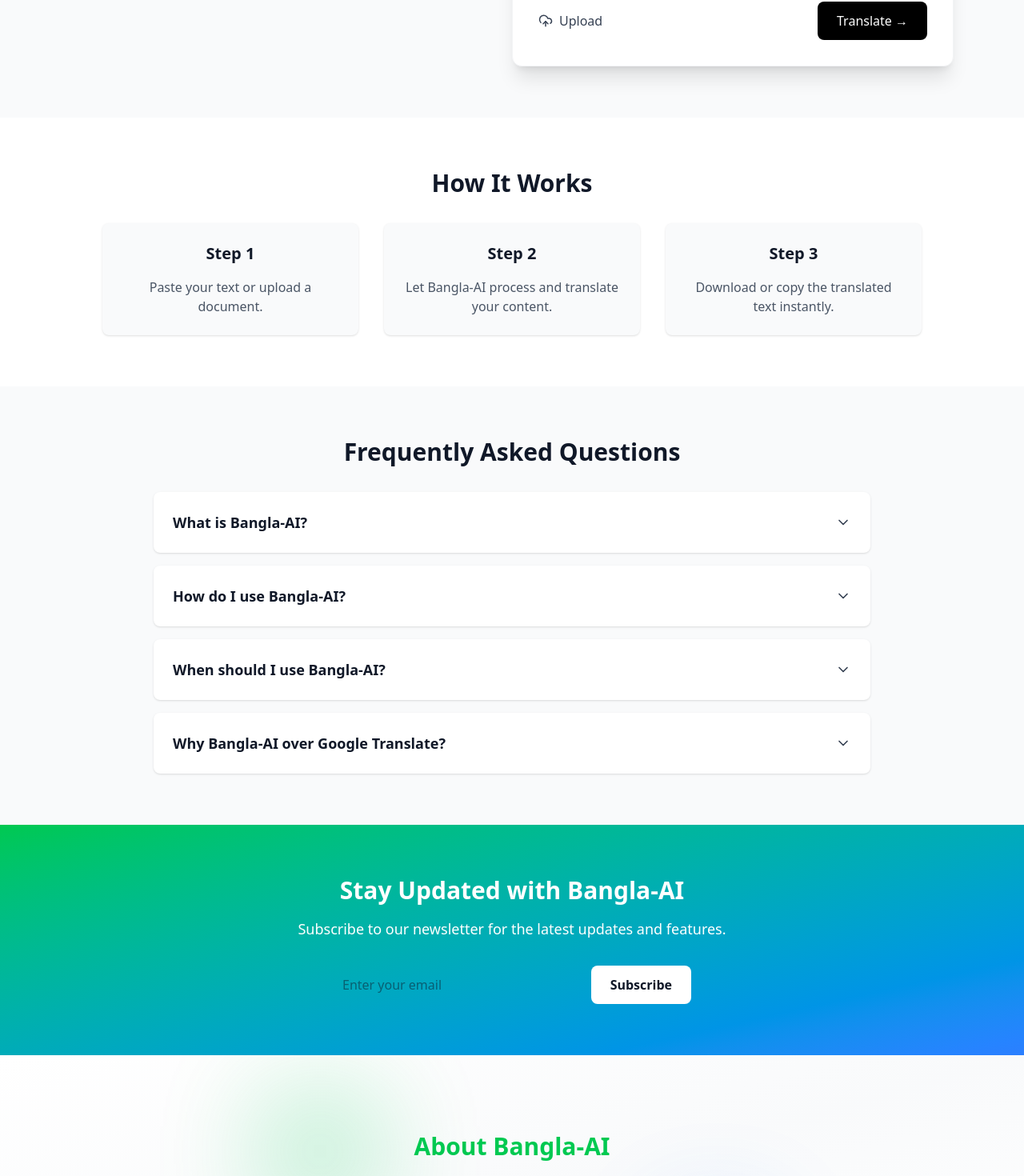
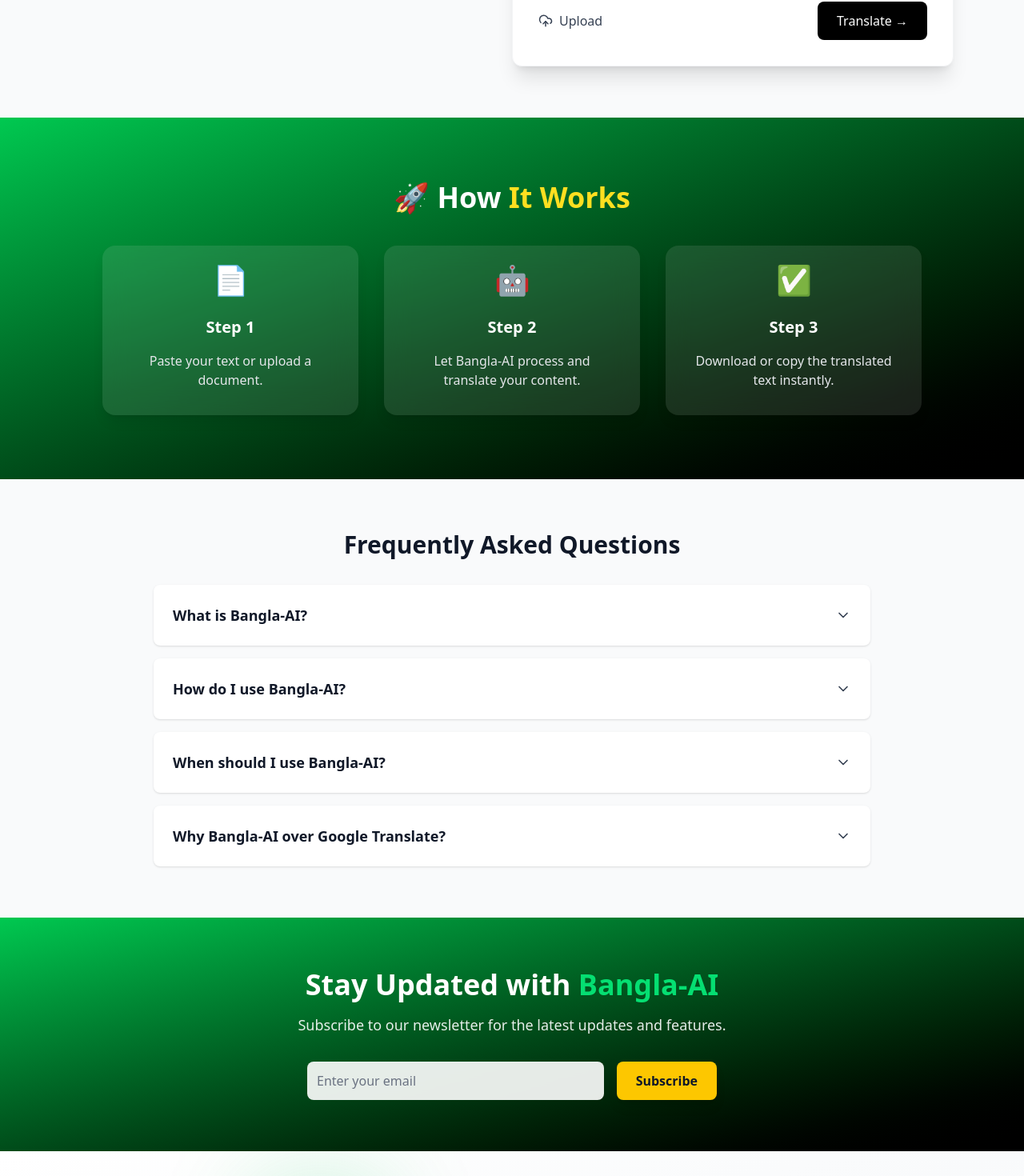
Before and after one commit to jualam/Bangla-AI, a React (Vite) app in the folder bangla-ai-frontend/: page / in a window 1280 px wide. Shown: the part 460-1930 px from the top of the page at 80% size. Built offline with nearby package versions, Linux system fonts and the light colour scheme.

Commit message:
Upload Pdf Fixed

```diff
--- a/bangla-ai-frontend/package.json
+++ b/bangla-ai-frontend/package.json
@@ -16,6 +16,7 @@
     "daisyui": "^4.12.23",
     "framer-motion": "^12.4.0",
     "lucide-react": "^0.474.0",
+    "pdfjs-dist": "^4.10.38",
     "postcss": "^8.5.1",
     "react": "^19.0.0",
     "react-dom": "^19.0.0",
--- a/bangla-ai-frontend/src/Pages/LandingPage/LandingPage.jsx
+++ b/bangla-ai-frontend/src/Pages/LandingPage/LandingPage.jsx
@@ -91,26 +91,50 @@
       </div>
 
       {/* How It Works Section */}
-      <div className="bg-white py-16 px-6 md:px-16 lg:px-32 text-center">
-        <h2 className="text-2xl md:text-3xl font-extrabold text-gray-900 mb-8">
-          How It Works
+      <div className="bg-gradient-to-br from-green-500 to-black py-20 px-6 md:px-16 lg:px-32 text-center text-white">
+        <h2 className="text-3xl md:text-4xl font-bold mb-10">
+          🚀 How <span className="text-yellow-300">It Works</span>
         </h2>
         <div className="grid grid-cols-1 md:grid-cols-3 gap-8 max-w-6xl mx-auto">
-          <div className="bg-gray-50 p-6 rounded-lg shadow-sm">
-            <h3 className="text-xl font-semibold text-gray-900">Step 1</h3>
-            <p className="mt-4 text-gray-600">
+          {/* Step 1 */}
+          <div
+            className="bg-white/10 backdrop-blur-lg p-8 rounded-2xl shadow-lg
+                  transform hover:scale-105 hover:border-2 hover:border-blue-400
+                  transition-all duration-500 ease-in-out"
+          >
+            <div className="text-4xl text-blue-400 mb-4 animate-bounce">📄</div>
+            <h3 className="text-xl font-semibold text-white">Step 1</h3>
+            <p className="mt-4 text-gray-200">
               Paste your text or upload a document.
             </p>
           </div>
-          <div className="bg-gray-50 p-6 rounded-lg shadow-sm">
-            <h3 className="text-xl font-semibold text-gray-900">Step 2</h3>
-            <p className="mt-4 text-gray-600">
+
+          {/* Step 2 */}
+          <div
+            className="bg-white/10 backdrop-blur-lg p-8 rounded-2xl shadow-lg
+                  transform hover:scale-105 hover:border-2 hover:border-green-400
+                  transition-all duration-500 ease-in-out"
+          >
+            <div className="text-4xl text-green-400 mb-4 animate-bounce">
+              🤖
+            </div>
+            <h3 className="text-xl font-semibold text-white">Step 2</h3>
+            <p className="mt-4 text-gray-200">
               Let Bangla-AI process and translate your content.
             </p>
           </div>
-          <div className="bg-gray-50 p-6 rounded-lg shadow-sm">
-            <h3 className="text-xl font-semibold text-gray-900">Step 3</h3>
-            <p className="mt-4 text-gray-600">
+
+          {/* Step 3 */}
+          <div
+            className="bg-white/10 backdrop-blur-lg p-8 rounded-2xl shadow-lg
+                  transform hover:scale-105 hover:border-2 hover:border-yellow-400
+                  transition-all duration-500 ease-in-out"
+          >
+            <div className="text-4xl text-yellow-400 mb-4 animate-bounce">
+              ✅
+            </div>
+            <h3 className="text-xl font-semibold text-white">Step 3</h3>
+            <p className="mt-4 text-gray-200">
               Download or copy the translated text instantly.
             </p>
           </div>
@@ -148,20 +172,20 @@
       </div>
 
       {/* Newsletter Signup */}
-      <div className="bg-gradient-to-br from-green-500 to-blue-500 py-16 px-6 md:px-16 lg:px-32 text-center text-white">
-        <h2 className="text-2xl md:text-3xl font-extrabold mb-4">
-          Stay Updated with Bangla-AI
+      <div className="bg-gradient-to-br from-green-500 to-black py-16 px-6 md:px-16 lg:px-32 text-center text-white">
+        <h2 className="text-3xl md:text-4xl font-bold mb-4">
+          Stay Updated with <span className="text-green-400">Bangla-AI</span>
         </h2>
-        <p className="text-lg mb-8">
+        <p className="text-lg mb-8 opacity-90">
           Subscribe to our newsletter for the latest updates and features.
         </p>
-        <div className="max-w-md mx-auto flex flex-col md:flex-row space-y-3 md:space-y-0 md:space-x-3">
+        <div className="max-w-lg mx-auto flex flex-col md:flex-row items-center space-y-4 md:space-y-0 md:space-x-4">
           <input
             type="email"
             placeholder="Enter your email"
-            className="w-full p-3 rounded-lg focus:outline-none text-gray-900"
+            className="w-full md:flex-1 p-3 rounded-lg bg-white/90 backdrop-blur-md focus:outline-none focus:ring-2 focus:ring-yellow-400 text-gray-900 placeholder-gray-500 transition"
           />
-          <button className="w-full md:w-auto px-6 py-3 bg-white text-gray-900 font-semibold rounded-lg hover:bg-gray-100 transition">
+          <button className="w-full md:w-auto px-6 py-3 bg-yellow-400 text-gray-900 font-semibold rounded-lg shadow-lg hover:bg-yellow-300 hover:scale-105 transition-all duration-300">
             Subscribe
           </button>
         </div>
@@ -178,7 +202,7 @@
           initial={{ opacity: 0, y: 50 }}
           whileInView={{ opacity: 1, y: 0 }}
           transition={{ duration: 1 }}
-          className="text-2xl md:text-3xl font-extrabold text-green-500"
+          className="text-2xl md:text-3xl font-extrabold text-black"
         >
           About Bangla-AI
         </motion.h2>
--- a/bangla-ai-frontend/src/Pages/TranslatePage/TranslatePage.jsx
+++ b/bangla-ai-frontend/src/Pages/TranslatePage/TranslatePage.jsx
@@ -7,7 +7,10 @@
   Loader,
 } from "lucide-react";
 import { useLocation } from "react-router-dom";
-import Navbar from "../../Components/common/Navbar";
+import * as pdfjs from "pdfjs-dist/legacy/build/pdf";
+import workerSrc from "pdfjs-dist/build/pdf.worker?url";
+
+pdfjs.GlobalWorkerOptions.workerSrc = workerSrc; // Set worker source
 
 const TranslatePage = () => {
   const [text, setText] = useState("");
@@ -73,21 +76,39 @@
     alert(`Downloading as ${type.toUpperCase()}...`);
   };
 
-  const handleFileUpload = (event) => {
+  const handleFileUpload = async (event) => {
     const file = event.target.files[0];
-    if (file) {
+    if (!file) return;
+
+    if (file.type === "application/pdf") {
       const reader = new FileReader();
-      reader.onload = (e) => {
-        setText(e.target.result);
+      reader.onload = async (e) => {
+        const typedArray = new Uint8Array(e.target.result);
+        const pdf = await pdfjs.getDocument({ data: typedArray }).promise;
+        let extractedText = "";
+
+        for (let i = 1; i <= pdf.numPages; i++) {
+          const page = await pdf.getPage(i);
+          const textContent = await page.getTextContent();
+          const textItems = textContent.items.map((item) => item.str);
+          extractedText += textItems.join(" ") + "\n\n";
+        }
+
+        setText(extractedText); // Show extracted text in textarea
       };
+      reader.readAsArrayBuffer(file);
+    } else {
+      // Normal text file
+      const reader = new FileReader();
+      reader.onload = (e) => setText(e.target.result);
       reader.readAsText(file);
     }
   };
 
   return (
-    <div className="max-w-6xl mx-auto p-8 bg-white shadow-xl rounded-xl">
+    <div className="max-w-6xl mx-auto mb-8 p-8 bg-white shadow-xl rounded-xl">
       {/* <Navbar></Navbar> */}
-      <h2 className="text-2xl font-semibold text-center text-gray-900 mt-4 mb-6">
+      <h2 className="text-2xl font-semibold text-center text-gray-900  mb-6">
         Translate Your Texts with Bangla-AI
       </h2>
 
```
Also changed, not shown: 2 other files (tests, documents, lock files or other folders).
